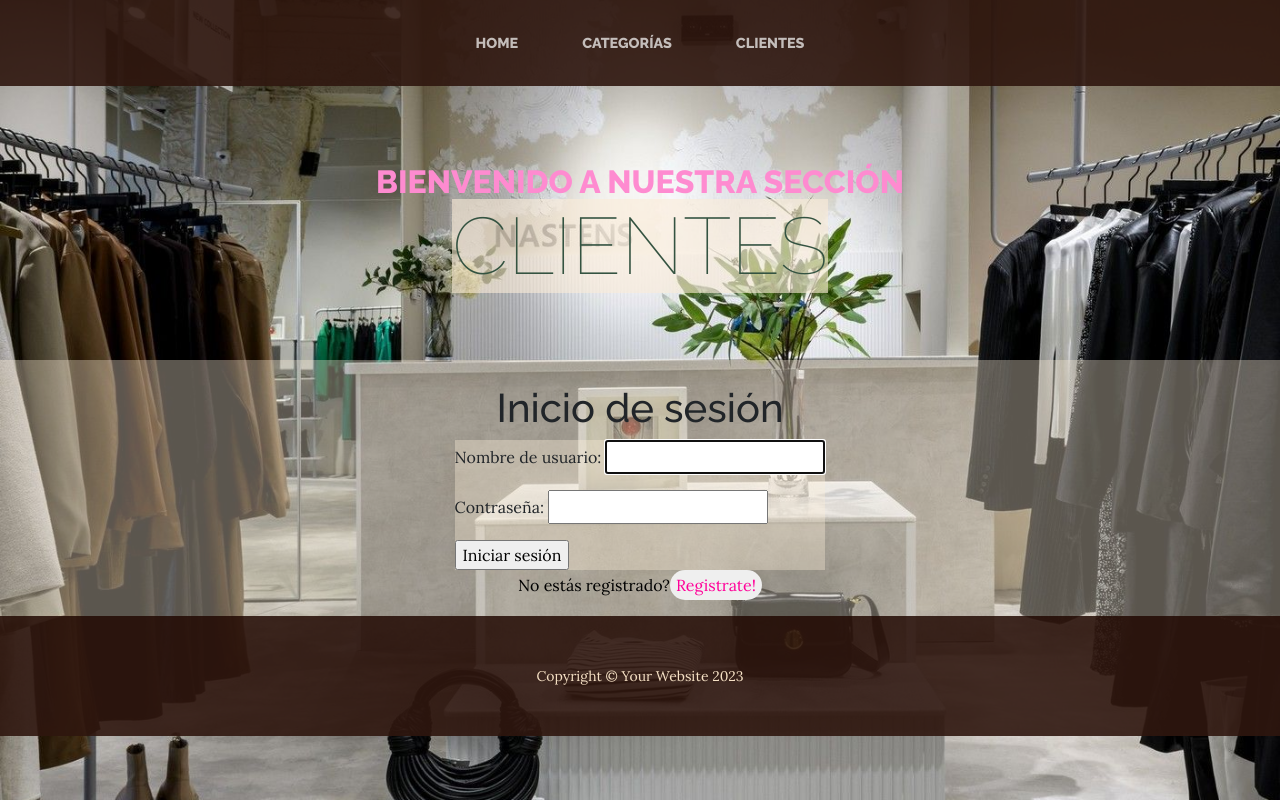
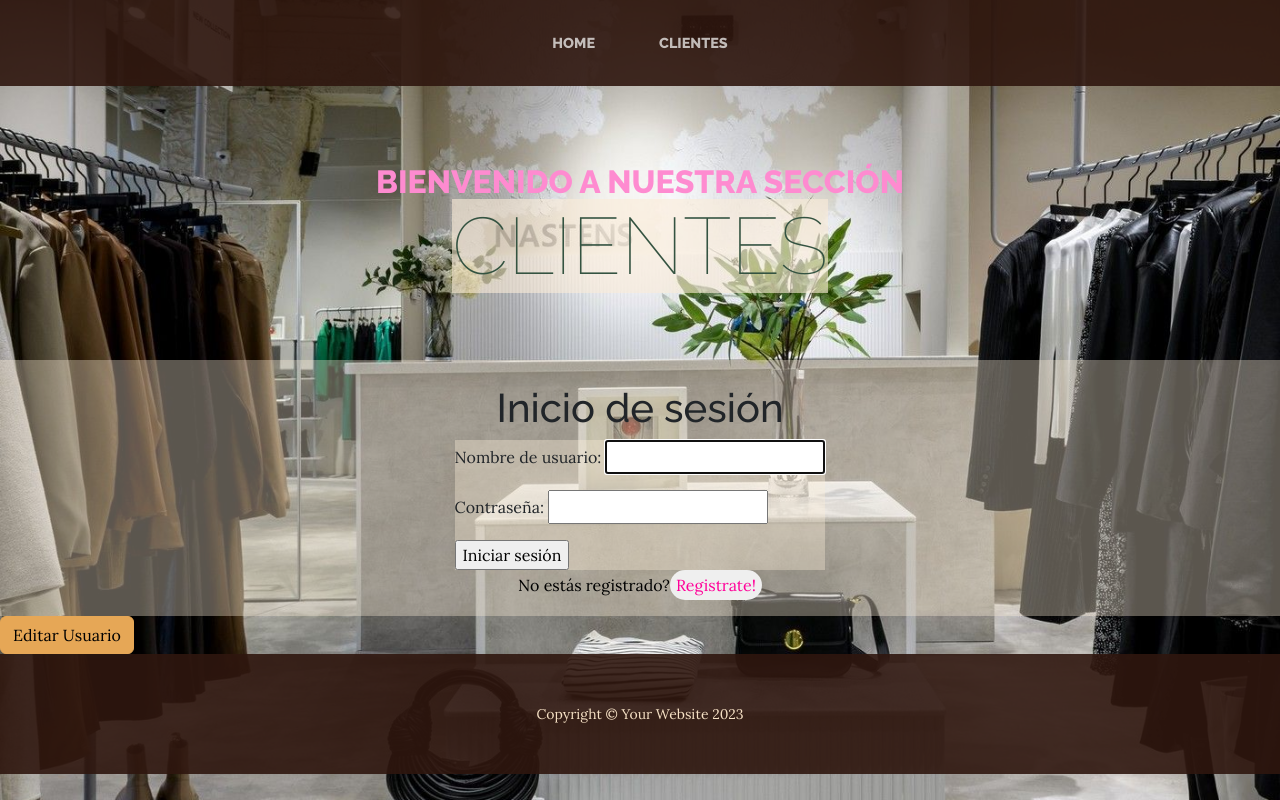
Before and after one commit to zmilagros/TercerPreEntregaMilagrosArraras, a Django app: page /login/ in a window 1280 px wide. Run offline with Django 4.2, Linux system fonts and the light colour scheme; parts of the project's set-up code (start-up, migrations or seed data) failed here and were passed over.

Commit message:
login para editar usuario

```diff
--- a/project/apps/TIENDA/templates/TIENDA/navegacion.html
+++ b/project/apps/TIENDA/templates/TIENDA/navegacion.html
@@ -5,7 +5,6 @@
         <div class="collapse navbar-collapse" id="navbarSupportedContent">
             <ul class="navbar-nav mx-auto">
                 <li class="nav-item px-lg-4"><a class="nav-link text-uppercase" href="{% url 'inicioTienda' %}">Home</a></li>
-                <li class="nav-item px-lg-4"><a class="nav-link text-uppercase" href="{% url 'categorias' %}">Categorías</a></li>
                 {% if user.is_authenticated %}
                     <li class="nav-item px-lg-4"><a class="nav-link text-uppercase" href="{% url 'categorias' %}">Categorías</a></li>
                 {%endif%}
--- a/project/apps/clientes/templates/clientes/avatar_upload.html
+++ b/project/apps/clientes/templates/clientes/avatar_upload.html
@@ -20,3 +20,4 @@
     <h3>Avatar actual:</h3>
     <img src="{{ avatar.imagen.url }}" alt="Avatar">
 {% endif %}
+{% endblock %}
--- a/project/apps/clientes/templates/clientes/login.html
+++ b/project/apps/clientes/templates/clientes/login.html
@@ -21,9 +21,16 @@
 </section>
 
 <section class="login_section">
-    <p class="login_texto"> No estás registrado?         <button class="login_button"><a class="login__a" href="{% url 'clientes:usuarios-registrar' %}"> Registrate! </a></p></button>
+    <p class="login_texto"> No estás registrado?    <button class="login_button"><a class="login__a" href="{% url 'clientes:usuarios-registrar' %}"> Registrate! </a></p></button>
 
 </section>
 
+ <a href="{% url 'clientes:usuarios-editar' %}" class="btn btn-primary">
+    {% if user.is_authenticated %}
+        Editar Usuario
+    {% else %}
+        Editar Usuario
+    {% endif %}
+ </a>
 
 {% endblock %}
--- a/project/apps/clientes/views.py
+++ b/project/apps/clientes/views.py
@@ -8,7 +8,7 @@ from django.contrib.auth.decorators import login_required
 from productos import *
 from django.http import HttpResponseServerError
 from django.contrib import messages
-
+from django.urls import reverse_lazy
 # importo el paquete os para manejar nombres de archivo
 import os
 
@@ -47,7 +47,7 @@ def registrar_usuario(request):
             formulario.save()
             user = authenticate(username=data["username"], password=data["password1"])
             login(request, user)
-            return redirect("productos: lista_productos")
+            return redirect("productos:lista_productos")
         else:
             return render(request, "clientes/registrar_usuario.html", {"form": formulario, "errors": errors})
 
@@ -62,7 +62,7 @@ def about(request):
     return render(request, "clientes/about.html", context)
 
 
-@login_required
+@login_required(login_url=reverse_lazy('clientes:usuarios-login'))
 def editar_usuario(request):
     usuario = request.user
     if request.method == "POST":
@@ -94,7 +94,8 @@ def avatar_usuario(usuario_activo):
     return imagen_url
 
 
-@method_decorator(login_required, name='dispatch')
+
+@method_decorator(login_required(login_url=reverse_lazy('clientes:usuarios-login')), name='dispatch')
 class AvatarUploadView(View):
     template_name = 'clientes/avatar_upload.html'
 
```
Also changed, not shown: project/db.sqlite3.
